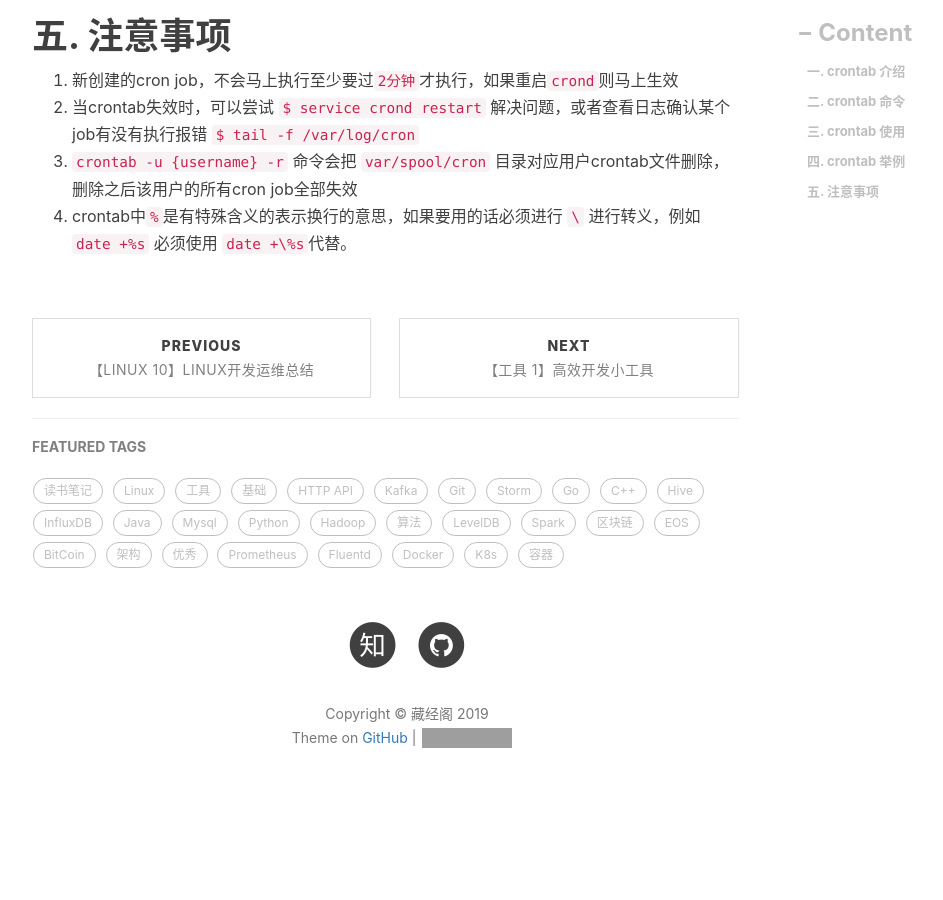
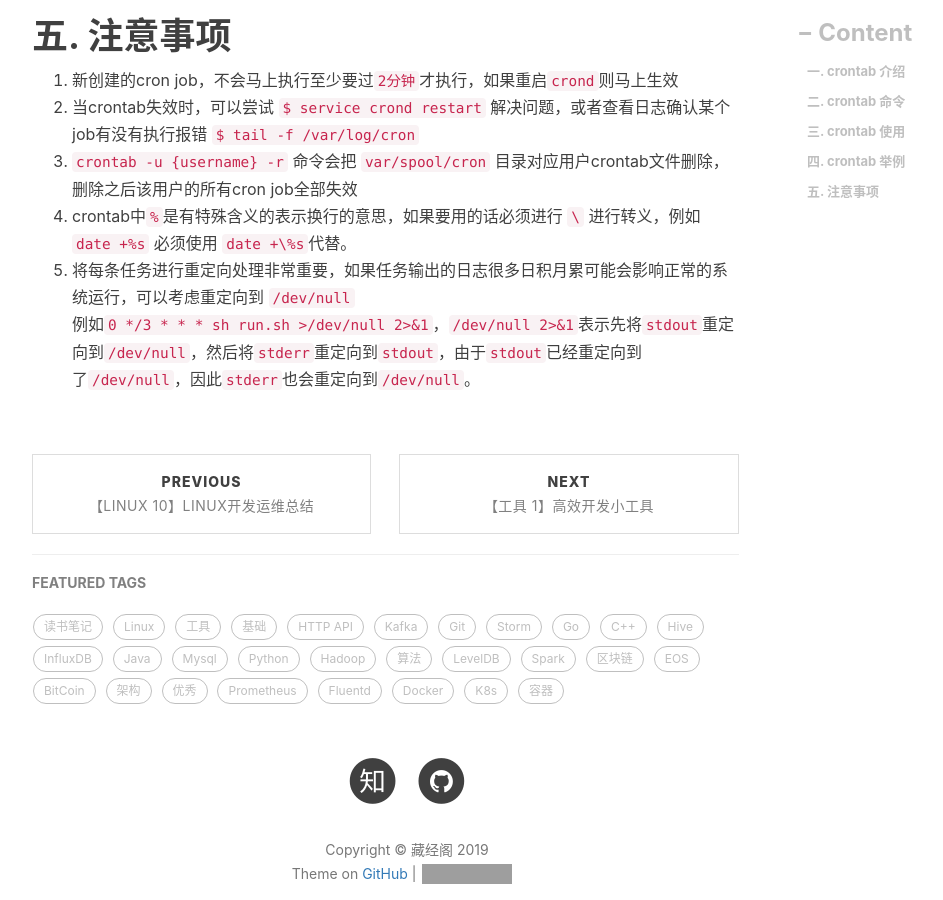
Before and after one commit to engru/chenguolin.github.io, a Jekyll site: the page built from _posts/2016-09-27-【Linux-11】Linux运维工具crontab.md, in a window 1280 px wide and 900 px high, scrolled down 3573 px. Shown: the whole window, without its empty margins (233-1176 px from the left). Built offline with Jekyll 4.4.1, drawn with Linux system fonts in a browser that asks for light colours; nearby versions of some CDN libraries; comment, search, counter and statistics services are not loaded; before the commit the page ends 4415 px from its top, so only the background shows below that; grey boxes are pictures that could not be loaded.

Commit message:
Update 2016-09-27-【Linux-11】Linux运维工具crontab.md

```diff
--- a/_posts/2016-09-27-【Linux-11】Linux运维工具crontab.md
+++ b/_posts/2016-09-27-【Linux-11】Linux运维工具crontab.md
@@ -103,3 +103,5 @@ tags:         #标签
 2. 当crontab失效时，可以尝试 `$ service crond restart` 解决问题，或者查看日志确认某个job有没有执行报错 `$ tail -f /var/log/cron`
 3. `crontab -u {username} -r` 命令会把 `var/spool/cron` 目录对应用户crontab文件删除，删除之后该用户的所有cron job全部失效
 4. crontab中`%`是有特殊含义的表示换行的意思，如果要用的话必须进行 `\` 进行转义，例如 `date +%s` 必须使用 `date +\%s`代替。
+5. 将每条任务进行重定向处理非常重要，如果任务输出的日志很多日积月累可能会影响正常的系统运行，可以考虑重定向到 `/dev/null`
+   例如`0 */3 * * * sh run.sh >/dev/null 2>&1`，`/dev/null 2>&1`表示先将`stdout`重定向到`/dev/null`，然后将`stderr`重定向到`stdout`，由于`stdout`已经重定向到了`/dev/null`，因此`stderr`也会重定向到`/dev/null`。
```
